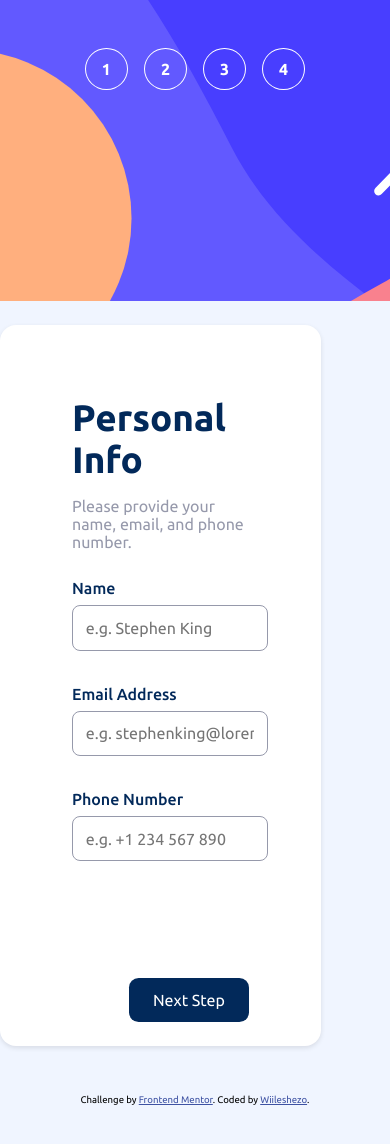
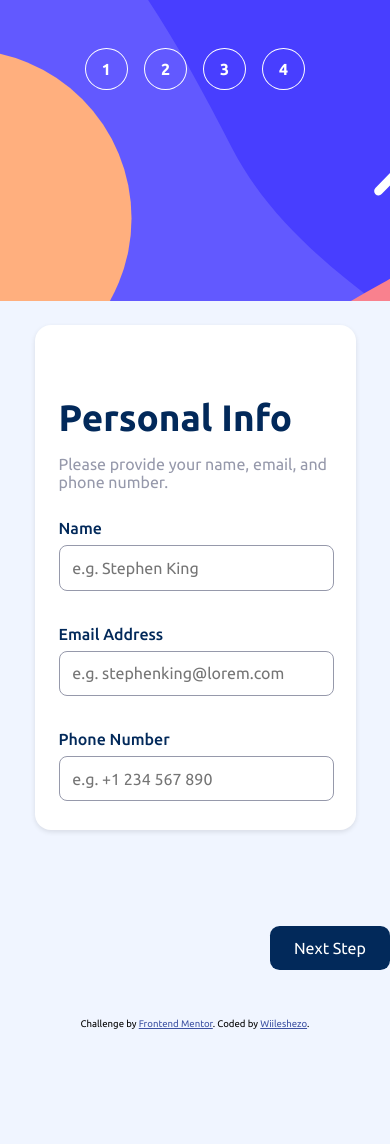
Before and after one commit to Wiileshezo/multi-step-form-main, a Vue app: page / in a window 390 px wide. Shown: the top 1144 px of the page. After the commit the page ends 1077 px from the top, so only its background shows below. Built offline with nearby package versions, Linux system fonts and the light colour scheme.

Commit message:
edit some style

```diff
--- a/src/components/steps/StepPersonalInfo.vue
+++ b/src/components/steps/StepPersonalInfo.vue
@@ -31,7 +31,7 @@
         required
       />
     </base-card>
-    <base-card class="btn-card display-flex">
+    <base-card class="btn-card">
       <base-button class="next-btn" mode="primary" type="submit">
         Next Step
       </base-button>
@@ -42,8 +42,7 @@
 <style scoped>
 form {
   display: grid;
-  padding-inline: 3rem;
-  justify-content: center;
+  /* padding-inline: 5rem; */
 }
 input,
 button,
@@ -71,15 +70,16 @@ label {
   color: var(--Blue950);
   padding: 0.5rem 0;
 }
-.btn-card {
-  align-items: flex-end;
-  padding-top: 6rem;
-}
 
 .text-input {
   padding: 0.8rem;
   border-radius: 0.5rem;
   border: 1px solid var(--Grey500);
-  width: 95%;
+}
+
+@media (max-width: 600px) {
+  .btn-card {
+    display: none;
+  }
 }
 </style>
--- a/src/components/views/MultiStepForm.vue
+++ b/src/components/views/MultiStepForm.vue
@@ -15,6 +15,11 @@ import SidebarSteps from "./SidebarSteps.vue";
   <base-card class="multi-step-container display-flex card">
     <sidebar-steps></sidebar-steps>
     <step-navigation></step-navigation>
+  </base-card>
+  <base-card class="btn-card">
+    <base-button class="next-btn" mode="primary" type="submit">
+      Next Step
+    </base-button>
   </base-card>
 </template>
 
@@ -35,6 +40,10 @@ import SidebarSteps from "./SidebarSteps.vue";
   display: none;
 }
 
+.btn-card {
+  display: none;
+}
+
 @media (max-width: 600px) {
   .multi-step-container {
     flex-direction: column;
@@ -50,5 +59,8 @@ import SidebarSteps from "./SidebarSteps.vue";
     background-size: cover;
     padding-top: 3rem;
   }
+  .btn-card {
+    display: flex;
+  }
 }
 </style>
--- a/src/components/views/StepNavigation.vue
+++ b/src/components/views/StepNavigation.vue
@@ -3,13 +3,14 @@ import StepPersonalInfo from "../steps/StepPersonalInfo.vue";
 </script>
 
 <template>
-  <div class="step-navigation-container display-flex direction-column gap1">
+  <div class="step-navigation-container gap1">
     <step-personal-info></step-personal-info>
   </div>
 </template>
 
 <style scoped>
 .step-navigation-container {
+  display: grid;
   flex-grow: 1;
 }
 </style>
--- a/src/css/style.css
+++ b/src/css/style.css
@@ -39,6 +39,7 @@ body {
 #app {
   display: grid;
   place-content: center;
+  place-items: center;
 }
 .cursor-pointer {
   cursor: pointer;
@@ -75,6 +76,11 @@ body {
   border-radius: 50%;
   font-size: 1rem;
 }
+.btn-card {
+  display: flex;
+  padding-top: 6rem;
+  place-self: end;
+}
 
 @media screen and (max-width: 700px) {
 }
```
